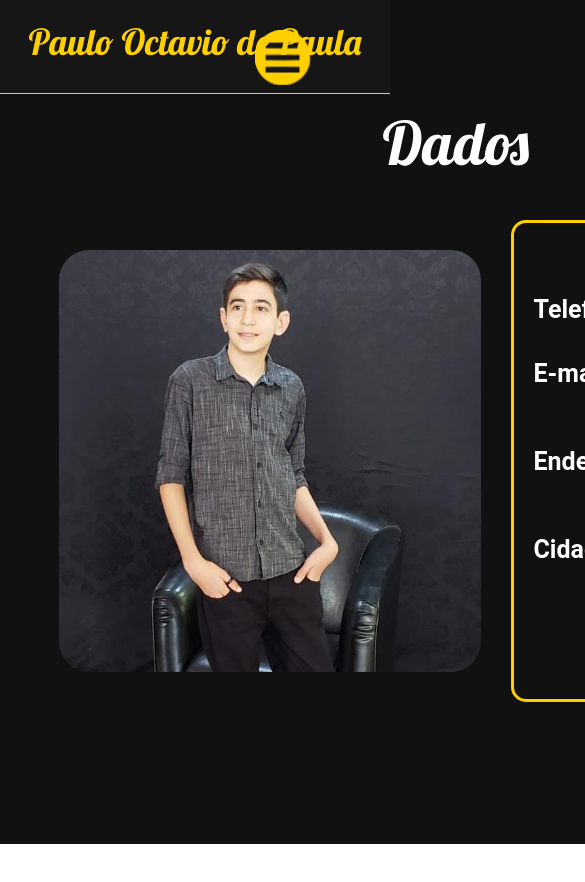
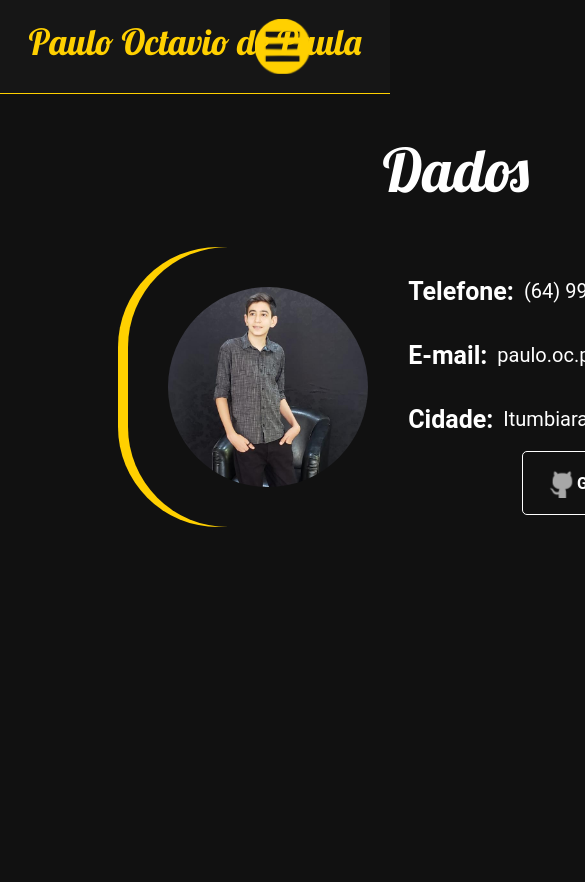
Before and after one commit to paulotavio787/curriculo, a React (Create React App) app: page / in a window 390 px wide. Shown: the top 882 px of the page, 585 px wide, since content can reach past the window. Before the commit the page ends 844 px from the top, so only its background shows below. Built offline with nearby package versions, Linux system fonts and the light colour scheme.

Commit message:
Set Responsive design

```diff
--- a/src/components/menu/styles.js
+++ b/src/components/menu/styles.js
@@ -34,7 +34,7 @@
         width: 6.56vh;
         height: 6.56vh;
         position: fixed;
-        top: 3.5%;
+        top: 2.2%;
         display: none;
     }
 
--- a/src/components/page default/index.js
+++ b/src/components/page default/index.js
@@ -2,11 +2,11 @@
 import Menu from "../menu";
 import styled from "styled-components";
 
-const Main = styled.main`
+const Main = styled.div`
     background-color: var(--darkgray);
     color: var(--white);
     flex: 1;
-    padding-top: 7%;
+    padding-top: 10%;
     padding-left: 5%;
     padding-right: 5%;
 
--- a/src/index.css
+++ b/src/index.css
@@ -27,7 +27,7 @@
 }
 
 #root {
-  min-height: 100vh;
+  min-height: 192vh;
   min-width: 108vh;
   display: flex;
   flex-direction: column;
--- a/src/pages/Home/App.js
+++ b/src/pages/Home/App.js
@@ -25,16 +25,15 @@
             </div>
 
             <div className="infoBox">
-              <strong className="pergunta">Endereço:</strong>
-              <p className="resposta">Rua Clepino Antônio de Araújo, 51 - Alto da Boa Vista</p>
-            </div>
+              <div className="infoBox">
+                <strong className="pergunta">Cidade:</strong>
+                <p className="cidade">Itumbiara</p>
+              </div>
 
-            <div className="infoBox">
-              <strong className="pergunta">Cidade:</strong>
-              <p className="cidade">Itumbiara</p>
-
-              <strong className="pergunta">Estado:</strong>
-              <p className="resposta">Goiás</p>
+              <div className="infoBox">
+                <strong className="pergunta">Estado:</strong>
+                <p className="resposta">Goiás</p>
+              </div>
             </div>
 
             <div className="git">
--- a/src/pages/Home/styles.js
+++ b/src/pages/Home/styles.js
@@ -9,7 +9,7 @@
         width: 422px;
         height: 422px;
         margin: 30px;
-        border-radius: 30px;
+        border-radius:  100px;
     }
 
     .pergunta{
@@ -28,9 +28,6 @@
     .infosBox{
         display: flex;
         flex-direction: column;
-        border: 3px solid var(--primary);
-        padding: 10px;
-        border-radius: 15px;
         justify-content: center;
     }
 
@@ -66,11 +63,24 @@
     }
 
     .cidade{
-        margin-right: 20%;
+        margin-right: 30px;
         font-size: 20px;
     }
     .dadosBox{
         display: flex;
+        box-shadow: 10px 0 0 var(--primary),
+                    -10px 0 0 var(--primary);
+        padding: 10px;
+        border-radius: 100px;
+    }
+
+    @media screen and (max-width: 768px) {
+        .Perfil {
+            width: 200px;
+            height: 200px;
+            margin: 30px;
+            border-radius:  100vh;
+        }
     }
 `;
 
--- a/src/pages/Portifolio/styles.js
+++ b/src/pages/Portifolio/styles.js
@@ -42,4 +42,11 @@
             height: 300px;
         }
     }
+
+    @media screen and (max-width: 768px) {
+        flex-direction: column;
+        align-items: center;
+        justify-content: center;
+        min-width: 100vw;
+    }
 `;
```
